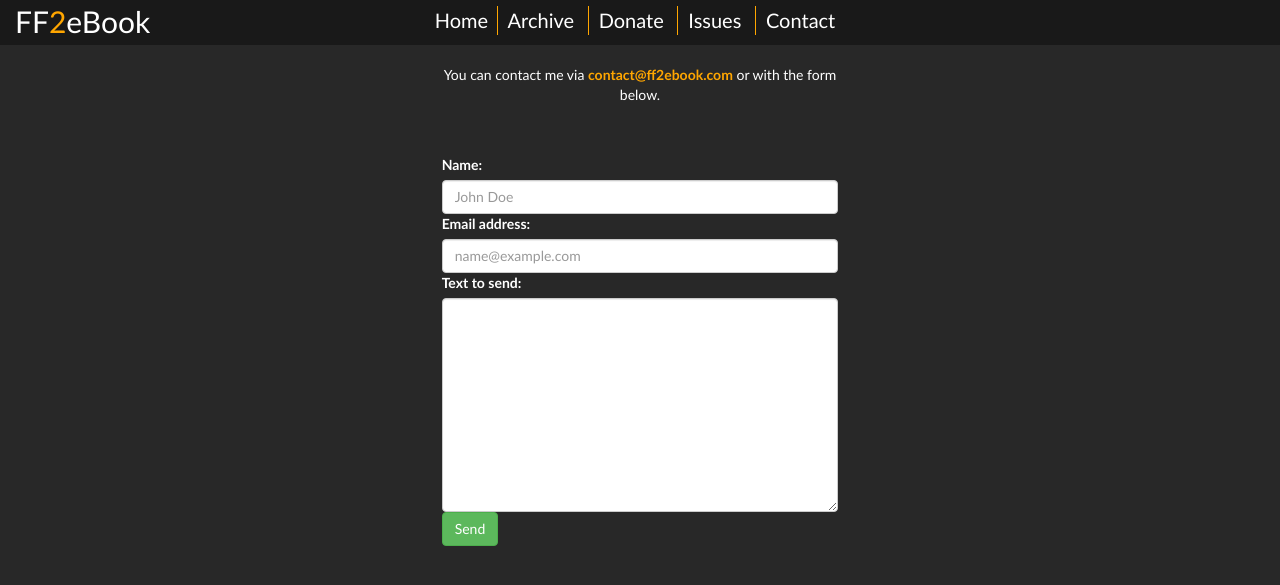
After one commit to p0ody/ff2ebook, a PHP site: page /contact.php in a window 1280 px wide. The commit adds this page. Shown: the top 585 px of the page. Run offline with PHP 8.4, Linux system fonts and the light colour scheme.

Commit message:
Added contact page

```diff
--- /dev/null
+++ b/contact.php
@@ -0,0 +1,59 @@
+<!DOCTYPE html>
+<html lang="en">
+<head>
+    <meta http-equiv="Content-Type" content="text/html;charset=utf-8">
+    <meta name="viewport" content="width=device-width, initial-scale=1">
+    <title>FF2EBOOK :: Contact</title>
+    <!-- Global site tag (gtag.js) - Google Analytics -->
+    <script async src="https://www.googletagmanager.com/gtag/js?id=UA-131272468-1"></script>
+    <script>
+    window.dataLayer = window.dataLayer || [];
+    function gtag(){dataLayer.push(arguments);}
+    gtag('js', new Date());
+
+    gtag('config', 'UA-131272468-1');
+    </script>
+
+    <script src="https://code.jquery.com/jquery-1.12.4.min.js"
+        integrity="sha256-ZosEbRLbNQzLpnKIkEdrPv7lOy9C27hHQ+Xp8a4MxAQ="
+        crossorigin="anonymous">
+    </script>
+
+    <link rel="stylesheet" href="https://maxcdn.bootstrapcdn.com/bootstrap/3.3.6/css/bootstrap.min.css" integrity="sha384-1q8mTJOASx8j1Au+a5WDVnPi2lkFfwwEAa8hDDdjZlpLegxhjVME1fgjWPGmkzs7" crossorigin="anonymous">
+    <script src="https://maxcdn.bootstrapcdn.com/bootstrap/3.3.6/js/bootstrap.min.js" integrity="sha384-0mSbJDEHialfmuBBQP6A4Qrprq5OVfW37PRR3j5ELqxss1yVqOtnepnHVP9aJ7xS" crossorigin="anonymous"></script>
+
+    <link rel="stylesheet" type="text/css" href="default.css">
+</head>
+<body>
+    <div class="container-fluid">
+        <?php include("menu.html") ?>
+        <!-- Input -->
+        <div class="row">
+            <div class="col-md-4 col-md-offset-4">
+				<div id="contact">
+					You can contact me via <a href="mailto: contact@ff2ebook.com" class="text-highlight bold">contact@ff2ebook.com</a> or with the form below.
+				</div>
+                <form class="form-group top-spacing" method="post" action="sendEmail.php" id="contact-form">
+					<div>
+						<label for="name" class="form-label align-left default-text">Name:</label>
+						<input type="text" name="name" class="form-control" id="name" placeholder="John Doe" required>
+					</div>
+
+					<div>
+						<label for="email-address" class="form-label align-left default-text">Email address:</label>
+						<input type="email" name="email-address" class="form-control" id="email-address" placeholder="name@example.com" required>
+					</div>
+
+					<div>
+						<label for="email-body" class="form-label default-text">Text to send:</label>
+						<textarea class="form-control" name="email-body" id="email-body" rows="10" required></textarea>
+					</div>
+
+						<button class="btn btn-success float-left" type="submit">Send</button>
+                </form>
+            </div>
+        </div>
+
+    </div>
+</body>
+</html>
--- a/default.css
+++ b/default.css
@@ -10,6 +10,7 @@
 body
 {
     background-color: #282828;
+    color: white;
 }
 
 
@@ -167,15 +168,9 @@ body
     padding-right: 20px;
 }
 
-.float-right
-{
-    float: right;
-}
-
 .infos
 {
     color: white;
-
 }
 
 .convert-options select
@@ -360,3 +355,27 @@ tr:focus
      color: #FFA600;
      text-decoration: underline;
  }
+
+ .default-text {
+     color: white;
+ }
+
+ .form-label {
+     float: left;
+ }
+
+ .float-right {
+     float: right;
+ }
+
+ .float-left {
+    float: left;
+}
+
+#contact a:hover{
+    color: #FFA600;
+}
+
+.menu-bar {
+    margin-bottom: 20px;
+}
--- a/js/main.js
+++ b/js/main.js
@@ -11,7 +11,7 @@ var STATE_CONVERSION    = 4;
 var STATE_MAX_STATE     = 5;
 var AJAX_MAX_TRY        = 5;
 var AJAX_MAX_CALLS      = 5;
-var AJAX_CALLS_DELAY_MS = 1000;
+var AJAX_CALLS_DELAY_MS = 200;
 var PCT_FIC_INFOS       = 20;
 var PCT_CHAPTERS        = 65;
 var PCT_FILE_CREATION   = 5;
--- a/menu.html
+++ b/menu.html
@@ -1,5 +1,5 @@
 
-<div class="row dark-gray">
+<div class="row dark-gray menu-bar">
     <div class="col-xs-3 header text-left">FF<span class="text-highlight">2</span>eBook</div>
     <!-- Desktop menu -->
     <div class="menu-option col-md-6">
@@ -8,6 +8,7 @@
             <li><a href="archive.php">Archive</a></li>
             <li><a href="https://www.paypal.com/cgi-bin/webscr?cmd=_s-xclick&hosted_button_id=43A3EHTCNHWUW" target="_blank">Donate</a></li>
             <li><a href="https://github.com/p0ody/ff2ebook/issues">Issues</a></li>
+            <li><a href="contact.php">Contact</a></li>
         </ul>
     </div>
 
@@ -23,6 +24,7 @@
                 <li><a href="archive.php">Archive</a></li>
                 <li><a href="https://www.paypal.com/cgi-bin/webscr?cmd=_s-xclick&hosted_button_id=43A3EHTCNHWUW" target="_blank">Donate</a></li>
                 <li><a href="https://github.com/p0ody/ff2ebook/issues">Issues</a></li>
+                <li><a href="contact.php">Contact</a></li>
             </ul>
         </div>
     </div>
```
Also changed, not shown: sendEmail.php (added, +84 -0 lines).
